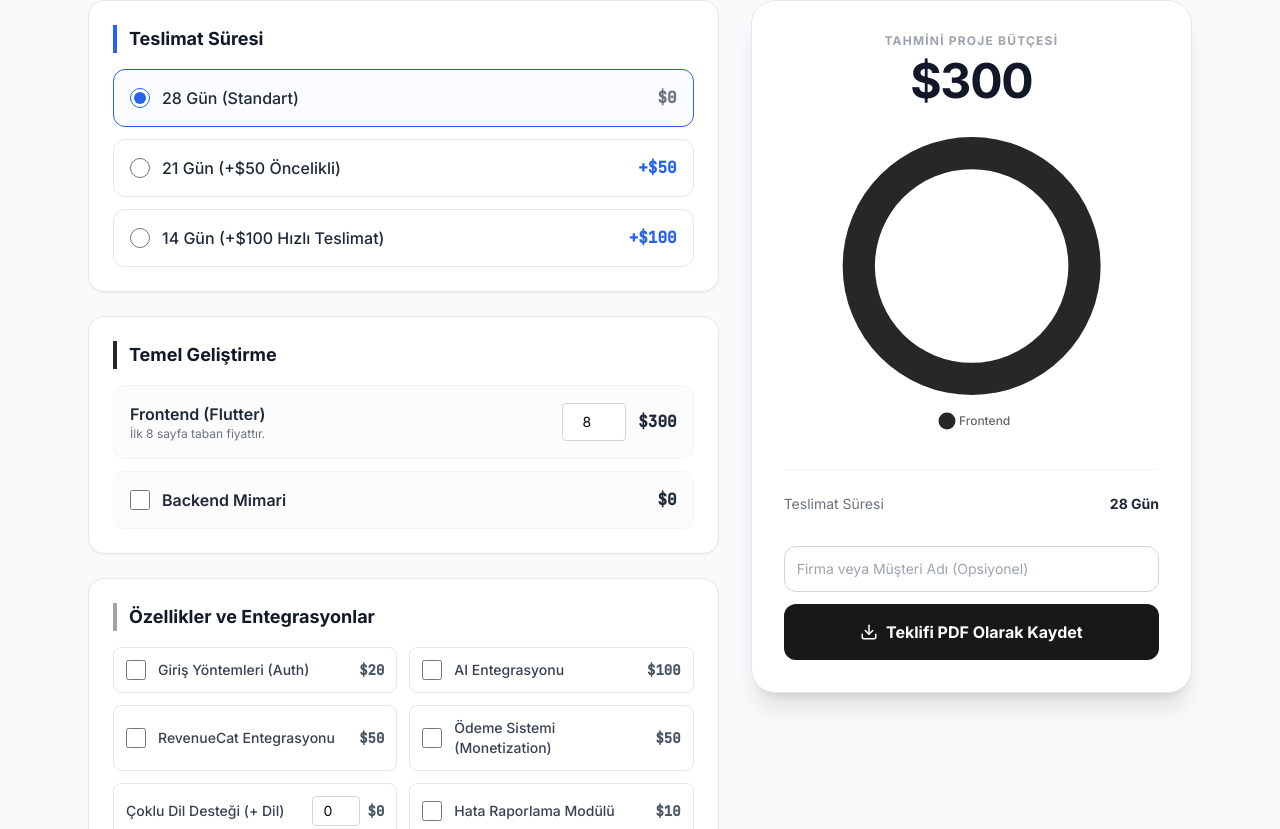
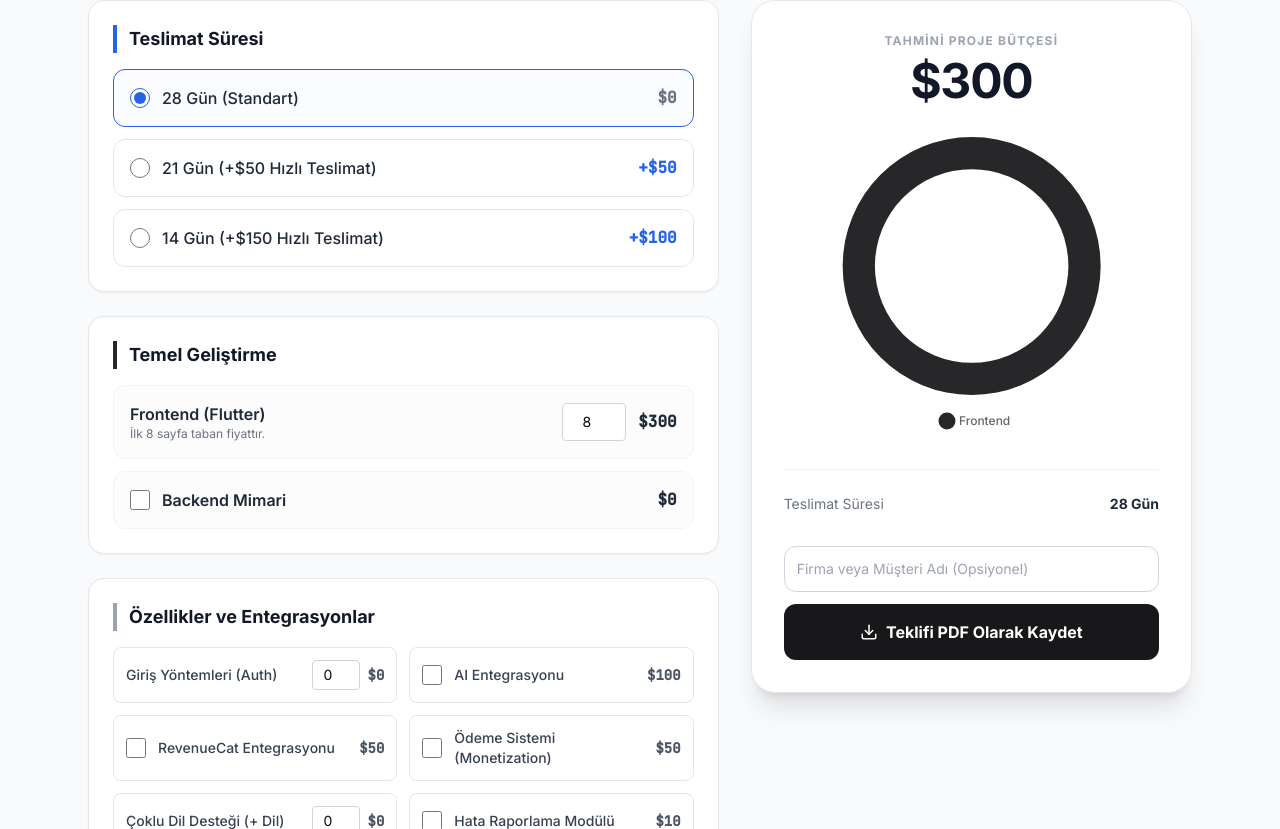
Before and after one commit to poqob/dagsolution, a Nuxt app: page /proposal in a window 1280 px wide. Shown: the part 791-1620 px from the top of the page. Built offline with nearby package versions, Linux system fonts and the light colour scheme.

Commit message:
chore(proposal): update pricing for multiple features and delivery

```diff
--- a/app/pages/proposal.vue
+++ b/app/pages/proposal.vue
@@ -386,7 +386,7 @@ const deliveryTime = ref(28)
 const clientName = ref('')
 
 const features = ref([
-    { id: 'auth', price: 20, selected: false },
+    { id: 'auth', price: 10, type: 'number', count: 0 },
     { id: 'ai', price: 100, selected: false },
     { id: 'revenuecat', price: 50, selected: false },
     { id: 'credits', price: 50, selected: false },
@@ -394,12 +394,12 @@ const features = ref([
     { id: 'bug', price: 10, selected: false },
     { id: 'ios', price: 200, selected: false },
     { id: 'android', price: 200, selected: false },
-    { id: 'appgallery', price: 200, selected: false },
-    { id: 'store_meta', price: 10, selected: false },
+    { id: 'appgallery', price: 100, selected: false },
+    { id: 'store_meta', price: 30, selected: false },
     { id: 'branding', price: 100, selected: false },
     { id: 'source', price: 200, selected: false },
     { id: 'support', price: 150, selected: false },
-    { id: 'landing', price: 120, selected: false },
+    { id: 'landing', price: 100, selected: false },
     { id: 'admin', price: 50, selected: false }
 ])
 
@@ -409,7 +409,7 @@ const frontendPrice = computed(() => {
 })
 
 const deliveryFee = computed(() => {
-    if (deliveryTime.value === 14) return 100
+    if (deliveryTime.value === 14) return 150
     if (deliveryTime.value === 21) return 50
     return 0
 })
--- a/i18n/locales/en.json
+++ b/i18n/locales/en.json
@@ -293,8 +293,8 @@
       "delivery": "Delivery Time",
       "deliveryVal": "{days} Days",
       "deliveryTime": "Delivery Time",
-      "days14": "14 Days (+$100 Express)",
-      "days21": "21 Days (+$50 Priority)",
+      "days14": "14 Days (+$150 Express)",
+      "days21": "21 Days (+$50 Express)",
       "days28": "28 Days (Standard)",
       "tech": "Tech Stack",
       "techVal": "Flutter, FastAPI, PostgreSQL",
--- a/i18n/locales/tr.json
+++ b/i18n/locales/tr.json
@@ -293,8 +293,8 @@
       "delivery": "Teslimat Süresi",
       "deliveryVal": "{days} Gün",
       "deliveryTime": "Teslimat Süresi",
-      "days14": "14 Gün (+$100 Hızlı Teslimat)",
-      "days21": "21 Gün (+$50 Öncelikli)",
+      "days14": "14 Gün (+$150 Hızlı Teslimat)",
+      "days21": "21 Gün (+$50 Hızlı Teslimat)",
       "days28": "28 Gün (Standart)",
       "tech": "Teknoloji Yığını",
       "techVal": "Flutter, FastAPI, PostgreSQL",
```
